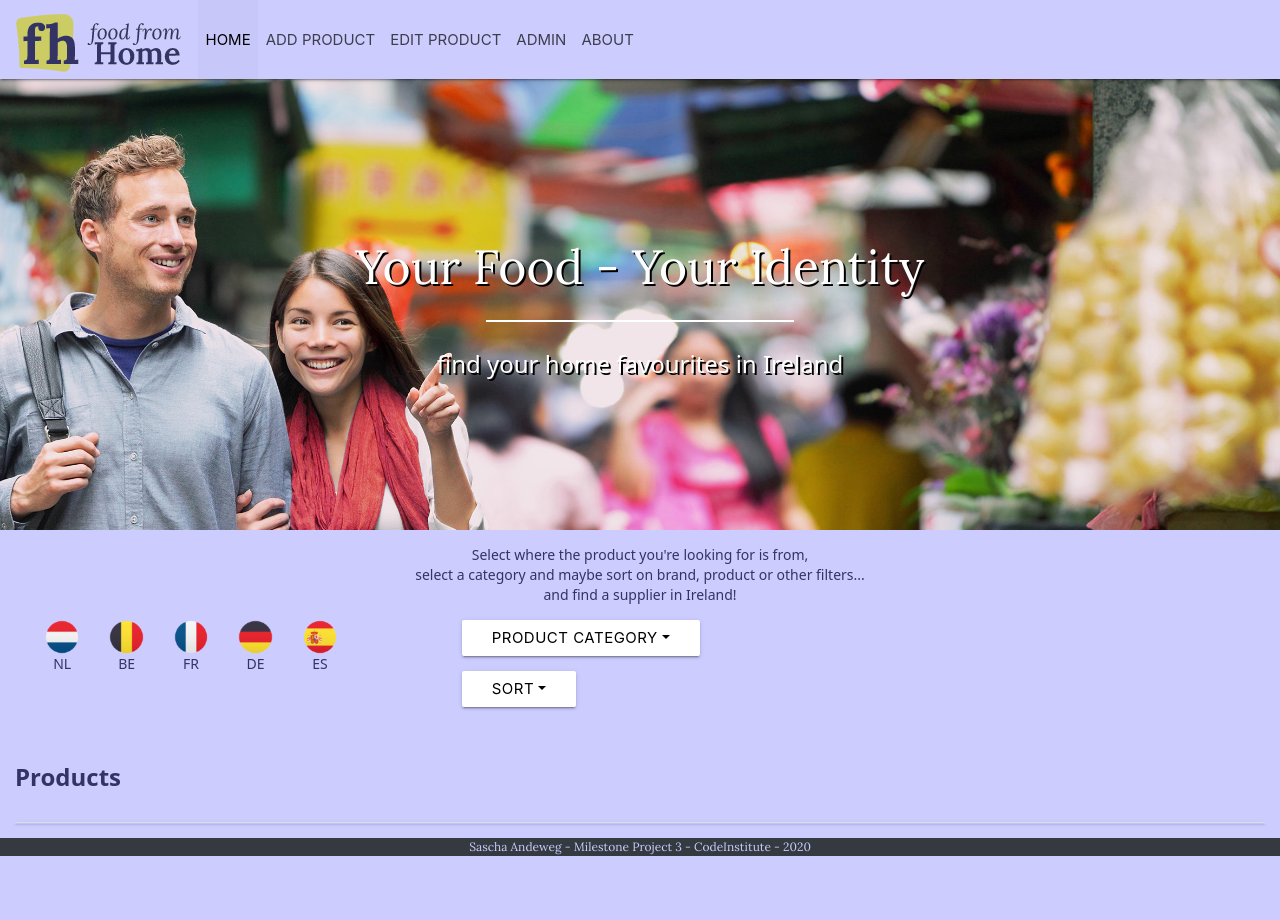
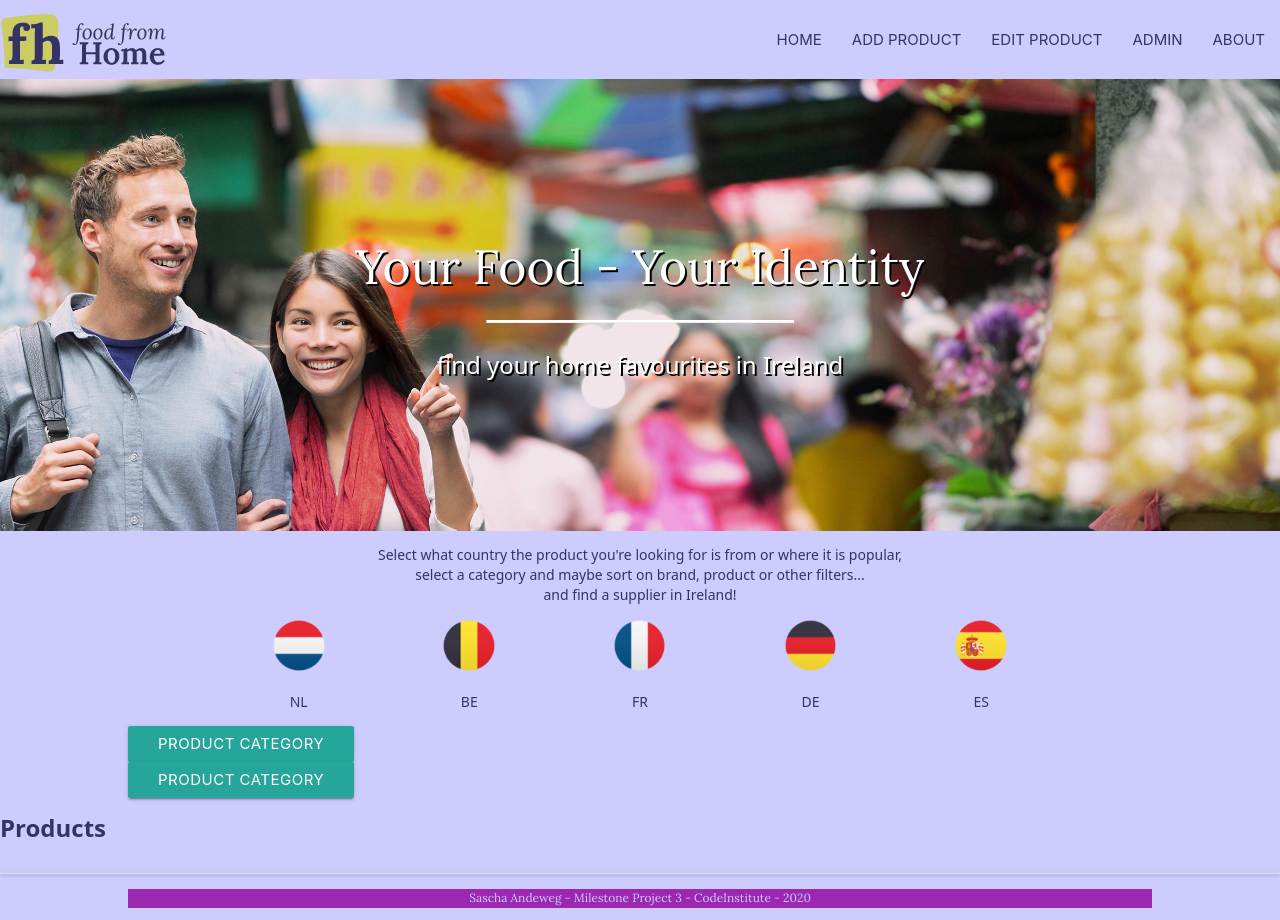
Before and after one commit to Andeweg01/MS3-FoodFromHome, a Flask app: page / in a window 1280 px wide. Before the commit the page ends 856 px from the top, so only its background shows below. Run offline with Flask 2, Linux system fonts and the light colour scheme; data that the repository does not hold is empty; some libraries are stand-ins or nearby versions.

Commit message:
in the process of stripping all from bootstrap since bootstrap and materialize conflict

```diff
--- a/static/css/style.css
+++ b/static/css/style.css
@@ -7,85 +7,61 @@ body {
     "Helvetica Neue", Arial, "Noto Sans", sans-serif, "Apple Color Emoji",
     "Segoe UI Emoji", "Segoe UI Symbol", "Noto Color Emoji";
   color: #333366;
-  background-color: #ccccff;
+  background-color: #ccf;
   margin: 0;
 }
 
-/* ----------------Bootstrap and Materialize edits */
+/* ---------------------------- Materialize edits */
 
-ul > a {
-  background-color: white;
+nav {
+  color: #336;
+  background-color: #ccf;
+  width: 100%;
+  min-height: 79px;
+  line-height: 79px;
 }
 
-a:hover {
-  color: #ccf;
-  background-color: transparent;
-  text-decoration: none;
+nav.nav-extended {
+  height: auto;
 }
 
-.navbar {
-  min-height: 79px !important;
+nav.nav-extended .nav-wrapper {
+  min-height: 79px;
+  height: auto;
 }
 
-.btn_small {
-    height: 24px;
-    width: 60px;
-    line-height: 24px;
-    margin: 10px;
-    padding: 0 0.5em;
+nav.nav-extended .nav-content {
+  position: relative;
+  line-height: normal;
 }
 
-.product_header {
-    margin-top: 5px;
+nav i,
+nav [class^="mdi-"], nav [class*="mdi-"],
+nav i.material-icons {
+  display: block;
+  font-size: 24px;
+  min-height: 79px;
+  line-height: 79px;
 }
 
-.btn-secondary {
-  color: #000;
-  background-color: #fff;
-  border-color: #6c757d;
+nav .nav-wrapper {
+  position: relative;
+  height: 100%;
 }
 
-.btn-secondary:hover {
-  color: #fff;
-  background-color: #ccf;
-  border-color: #ccf;
+nav ul a {
+  color: #336;
 }
 
-.bg-success {
-  background-color: #ccf !important;
-}
-
-button:focus {
-  background-color: #ccf;
-}
-
-.nav {
-  background-color: #ccf;
-}
-
-.navbar-light .navbar-nav .nav-link {
-  color: rgba(0, 0, 0, 0.7);
-}
-
-.navbar-light .navbar-nav .nav-link:hover,
-.navbar-light .navbar-nav .nav-link:focus {
-  color: rgba(0, 0, 0, 0.9);
-}
-
-.navbar-light .navbar-nav .nav-link.disabled {
-  color: rgba(0, 0, 0, 0.5);
-}
-
-.navbar-light .navbar-nav .show > .nav-link,
-.navbar-light .navbar-nav .active > .nav-link,
-.navbar-light .navbar-nav .nav-link.show,
-.navbar-light .navbar-nav .nav-link.active {
-  color: rgba(0, 0, 0);
-}
-
-.nav-link {
-  background-color: rgba(204, 204, 255, 0.8);
-  border-color: #ccf;
+.container {
+  width: 80%;
+  max-width: initial;
+  > .row {
+    margin: 0;
+    > .col {
+      padding: 0;
+    }
+  }
 }
 
 .jumbotron-fluid {
@@ -134,6 +110,7 @@ button:focus {
 
 h1 {
   font-family: Lora;
+  color: #fff;
   font-size: 48px;
   font-style: normal;
   text-shadow: 2px 2px #000;
@@ -143,6 +120,7 @@ h1 {
 
 h2 {
   font-family: "Noto Sans", sans-serif;
+  color: #fff;
   font-size: 24px;
   font-style: normal;
   text-shadow: 2px 2px #000;
@@ -169,15 +147,6 @@ p {
   line-height: 20px;
 }
 
-blockquote {
-  font-family: Lora;
-  font-size: 21px;
-  font-style: normal;
-  font-variant: normal;
-  font-weight: 400;
-  line-height: 30px;
-}
-
 .ftr-text {
   font-family: Lora;
   color: #ccf;
@@ -193,3 +162,9 @@ hr.solid {
   margin-left: 35%;
   margin-right: 35%;
 }
+
+/* ---------------------------positioning */
+
+.vert-middle {
+    vertical-align:middle;
+}
--- a/templates/base.html
+++ b/templates/base.html
@@ -7,8 +7,6 @@
 	<meta name="viewport" content="width=device-width, initial-scale=1, shrink-to-fit=no" />
 
 	<!-- css and fonts -->
-	<link rel="stylesheet" href="https://stackpath.bootstrapcdn.com/bootstrap/4.5.0/css/bootstrap.min.css"
-		integrity="sha384-9aIt2nRpC12Uk9gS9baDl411NQApFmC26EwAOH8WgZl5MYYxFfc+NcPb1dKGj7Sk" crossorigin="anonymous" />
 	<link rel="stylesheet" href="https://cdnjs.cloudflare.com/ajax/libs/materialize/0.100.2/css/materialize.min.css" />
 	<link rel="stylesheet" href="https://fonts.googleapis.com/icon?family=Material+Icons" />
 	<link rel="stylesheet" type="text/css" href="//fonts.googleapis.com/css?family=Lora" />
@@ -17,43 +15,37 @@
 </head>
 
 <body>
-	<header>
-		<nav class="navbar navbar-expand-lg navbar-light bg-light"><a class="navbar-brand"
-				href="{{url_for('get_products')}}"><img src="../static/img/FFH_logo_bg_ccf.gif" alt="Logo" class="center img-fluid mt-1"></a>
-				<button class="navbar-toggler" type="button" data-toggle="collapse" data-target="#navbarTogglerDemo02" aria-controls="navbarTogglerDemo02" aria-expanded="false" aria-label="Toggle navigation"> <span class="navbar-toggler-icon"></span> </button>
-				<div class="collapse navbar-collapse" id="navbarTogglerDemo02">
-					<ul class="navbar-nav mr-auto mt-2 mt-lg-0">
-						<li class="nav-item active"> <a class="nav-link center-align"
-								href="{{url_for('get_products')}}">HOME <span class="sr-only">(current)</span></a> </li>
-						<li class="nav-item"> <a class="nav-link center-align" href="{{url_for('add_product')}}">ADD
-								PRODUCT</a> </li>
-						<li class="nav-item"> <a class="nav-link center-align" href="{{url_for('edit_products')}}">EDIT
-								PRODUCT</a> </li>
-						<li class="nav-item"> <a class="nav-link center-align"
-								href="{{url_for('get_categories')}}">ADMIN</a> </li>
-						<li class="nav-item"> <a class="nav-link center-align" href="#">ABOUT</a> </li>
+	<nav>
+		<div class="nav-wrapper"><a class="brand-logo"
+				href="{{url_for('get_products')}}"><img src="../static/img/FFH_logo_bg_ccf.gif" alt="Logo" class="img-fluid vert-middle"></a>
+                <a href="#" data-activates="mobile-demo" class="button-collapse"><i class="material-icons">menu</i></a>
+                <ul class="right hide-on-med-and-down">
+						<li> <a href="{{url_for('get_products')}}">HOME</a> </li>
+						<li> <a href="{{url_for('add_product')}}">ADD PRODUCT</a> </li>
+						<li> <a href="{{url_for('edit_products')}}">EDIT PRODUCT</a> </li>
+						<li> <a href="{{url_for('get_categories')}}">ADMIN</a> </li>
+						<li> <a href="#">ABOUT</a> </li>
 					</ul>
-				</div>
-		</nav>
-	</header>
+		</div>
+	</nav>
 	<div class="jumbotron-fluid">
-		<h1 class="white-text center-align">Your Food - Your Identity</h1>
+		<h1 class="center-align">Your Food - Your Identity</h1>
 		<hr class="solid">
-		<h2 class="white-text center-align">find your home favourites in Ireland</h2>
+		<h2 class="center-align">find your home favourites in Ireland</h2>
 	</div>
 
-	<div class="container-fluid">
+	<div class="container">
 		{% block content %}
 		{% endblock %}
 	</div>
 
-	<footer class="footer my-0">
-		<div class="container-fluid bg-dark">
+	<footer class="footer">
+		<div class="container purple">
 			<p class="ftr-text center-align">Sascha Andeweg - Milestone Project 3 - CodeInstitute - 2020</p>
 		</div>
 	</footer>
 
-	<script src="https://cdnjs.cloudflare.com/ajax/libs/jquery/3.2.1/jquery.min.js"></script>
+	<sc<script src="https://cdnjs.cloudflare.com/ajax/libs/jquery/3.2.1/jquery.min.js"></script>
 	<script src="https://cdnjs.cloudflare.com/ajax/libs/materialize/0.100.2/js/materialize.min.js"></script>
 	<script type="text/javascript">
 		$(document).ready(function () {
@@ -70,13 +62,6 @@
         closeOnSelect: false, // Close upon selecting a date,
       });
 	</script>
-
-	<script src="https://cdn.jsdelivr.net/npm/popper.js@1.16.0/dist/umd/popper.min.js"
-		integrity="sha384-Q6E9RHvbIyZFJoft+2mJbHaEWldlvI9IOYy5n3zV9zzTtmI3UksdQRVvoxMfooAo" crossorigin="anonymous">
-	</script>
-	<script src="https://stackpath.bootstrapcdn.com/bootstrap/4.5.0/js/bootstrap.min.js"
-		integrity="sha384-OgVRvuATP1z7JjHLkuOU7Xw704+h835Lr+6QL9UvYjZE3Ipu6Tp75j7Bh/kR0JKI" crossorigin="anonymous">
-	</script>
 </body>
 
 </html>
--- a/templates/products.html
+++ b/templates/products.html
@@ -1,51 +1,42 @@
 {% extends 'base.html' %}
 {% block content %}
-<p class="center-align mt-3 mx-15">Select where the product you're looking for is from,<br>
+<p class="center-align">Select what country the product you're looking for is from or where it is popular,<br>
 	  select a category and maybe sort on brand, product or other filters...<br>
 	  and find a supplier in Ireland!</p>
-	<div class="row mt-3">
-		<div class="col-sm-12 col-md-4">
 	<div class="row">
-				<div class="col-2 center-align"><a
-						href="#"><img src="../static/img/flag-netherlands_-1.png" alt="flag-nl" class="rounded-circle img-fluid"></a><br>
+		<div class="col s1"></div>
+		<div class="col s2 center-align"><a
+				href="#"><img src="../static/img/flag-netherlands_-1.png" alt="flag-nl" class="img-fluid"></a><br>
 				<p class="center-align">NL</p>
 		</div>
-				<div class="col-2 center-align"><a
-						href="#"><img src="../static/img/flag-belgium_-1.png" alt="flag-be" class="rounded-circle img-fluid"></a><br>
+		<div class="col s2 center-align"><a
+				href="#"><img src="../static/img/flag-belgium_-1.png" alt="flag-be" class="img-fluid"></a><br>
 				<p class="center-align">BE</p>
 		</div>
-				<div class="col-2 center-align"><a
-						href="#"><img src="../static/img/flag-france_-1.png" alt="flag-fr" class="rounded-circle img-fluid"></a><br>
+		<div class="col s2 center-align"><a
+				href="#"><img src="../static/img/flag-france_-1.png" alt="flag-fr" class="img-fluid"></a><br>
 				<p class="center-align">FR</p>
 		</div>
-				<div class="col-2 center-align"><a
-						href="#"><img src="../static/img/flag-germany_-1.png" alt="flag-de" class="rounded-circle img-fluid"></a><br>
+		<div class="col s2 center-align"><a
+				href="#"><img src="../static/img/flag-germany_-1.png" alt="flag-de" class="img-fluid"></a><br>
 				<p class="center-align">DE</p>
 		</div>
-				<div class="col-2 center-align"><a
-						href="#"><img src="../static/img/flag-spain_-1.png" alt="flag-es" class="rounded-circle img-fluid"></a><br>
+		<div class="col s2 center-align"><a
+				href="#"><img src="../static/img/flag-spain_-1.png" alt="flag-es" class="img-fluid"></a><br>
 				<p class="center-align">ES</p>
 		</div>
 	</div>
+	<div class="row">
+		<a class="dropdown-button btn" href='#' data-activates='dropdown1'>Product category</a>
+		<ul id='dropdown1' class='dropdown-content'>
+			<li><a href="#!">one</a></li>
+		</ul>
 	</div>
-		<div class="col-8">
 <div class="row">
-				<div class="col-12">
-					<div class="dropdown">
-						<button class="btn btn-secondary dropdown-toggle" type="button" id="dropdownMenuButton" data-toggle="dropdown" aria-haspopup="true" aria-expanded="false">Product category</button>
-						<div class="dropdown-menu" aria-labelledby="dropdownMenuButton"> <a class="dropdown-item"
-								href="#">Action</a> <a class="dropdown-item" href="#">Another action</a> <a
-								class="dropdown-item" href="#">Something else here</a> </div>
-					</div>
-				</div>
-				<div class="col-12 mt-3">
-					<div class="dropdown">
-						<button class="btn btn-secondary dropdown-toggle" type="button" id="dropdownMenuButton2" data-toggle="dropdown" aria-haspopup="true" aria-expanded="false">Sort</button>
-						<div class="dropdown-menu" aria-labelledby="dropdownMenuButton"> <a class="dropdown-item"
-								href="#">Action</a> <a class="dropdown-item" href="#">Another action</a> <a
-								class="dropdown-item" href="#">Something else here</a> </div>
-					</div>
-				</div>
+		<a class="dropdown-button btn" href='#' data-activates='dropdown1'>Product category</a>
+		<ul id='dropdown1' class='dropdown-content'>
+			<li><a href="#!">one</a></li>
+		</ul>
 	</div>
 </div>
 </div>
```
Lines whose indentation alone changed are shown as unchanged.
